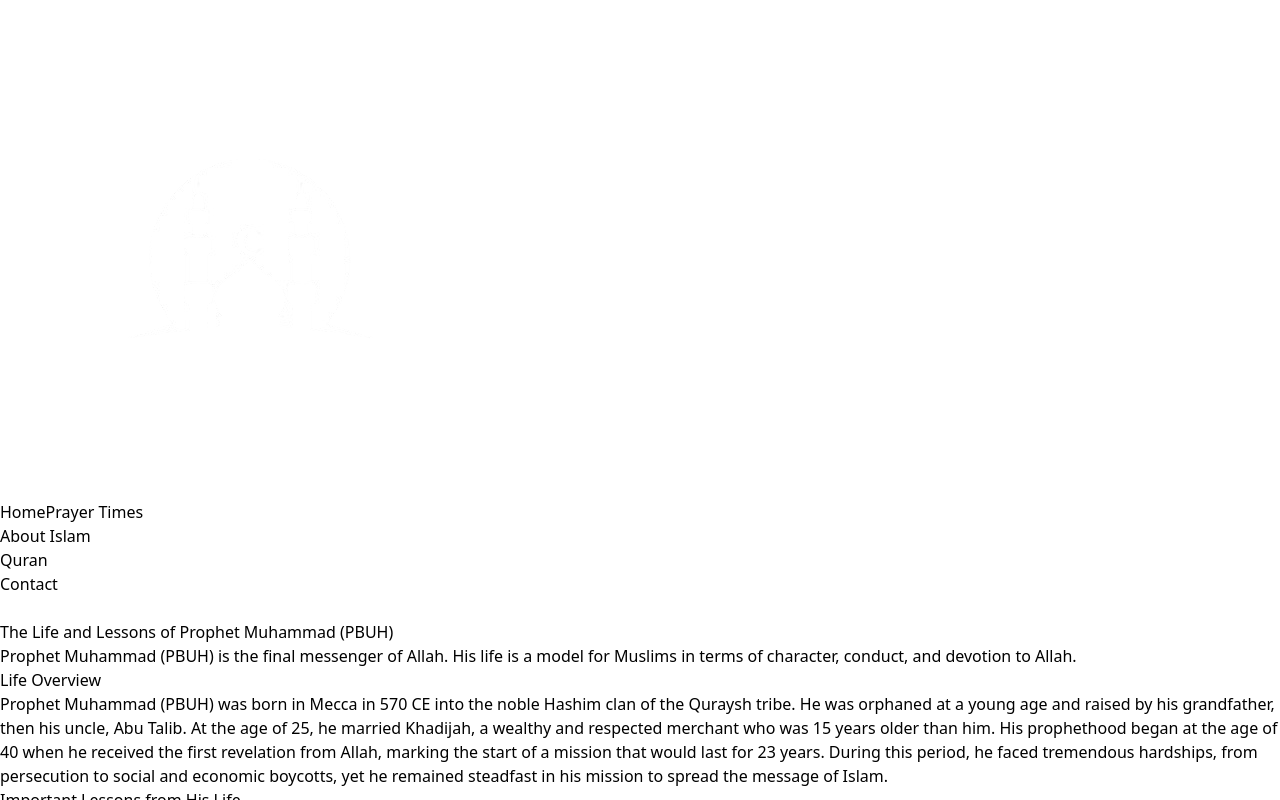
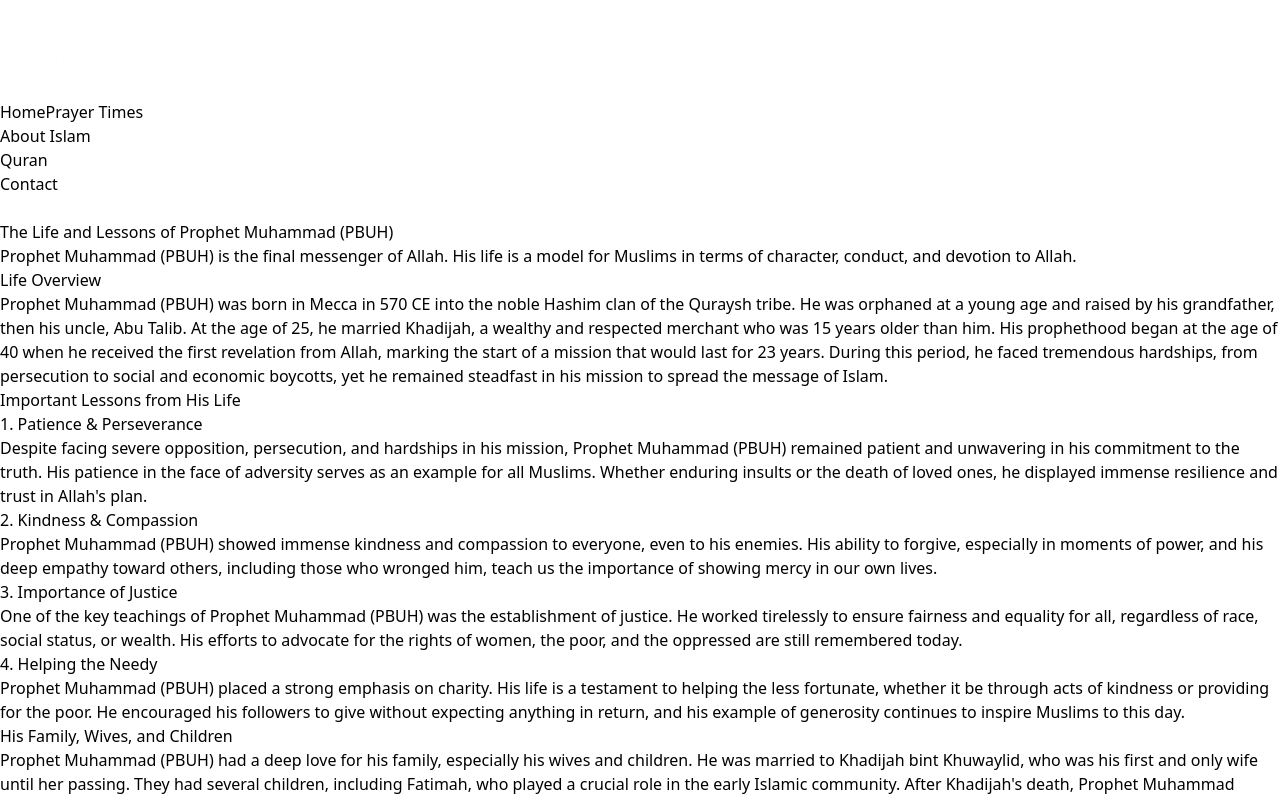
Before and after one commit to Ushna-azhar/islam-web, a Next.js app: page /about/life in a window 1280 px wide. Shown: the top 800 px of the page. Built offline with nearby package versions, Linux system fonts and the light colour scheme.

Commit message:
Update Navbar.tsx

```diff
--- a/src/components/Navbar.tsx
+++ b/src/components/Navbar.tsx
@@ -1,6 +1,7 @@
 'use client';
 import React, { useState } from "react";
 import Link from "next/link";
+import Image from 'next/image'; // Importing Next.js Image component
 
 export default function Navbar() {
   const [menuOpen, setMenuOpen] = useState(false);
@@ -17,7 +18,13 @@ export default function Navbar() {
       <div className="max-w-7xl mx-auto px-4 sm:px-6 lg:px-8 flex justify-between items-center h-20">
         {/* Logo Section */}
         <Link href="/">
-          <img src="/logoo.png" alt="Islamic Web Logo" className="h-20 w-auto cursor-pointer" />
+          <Image
+            src="/logoo.png"
+            alt="Islamic Web Logo"
+            className="h-20 w-auto cursor-pointer"
+            width={100} // Specify the width
+            height={80} // Specify the height
+          />
         </Link>
 
         {/* Desktop Menu */}
```
